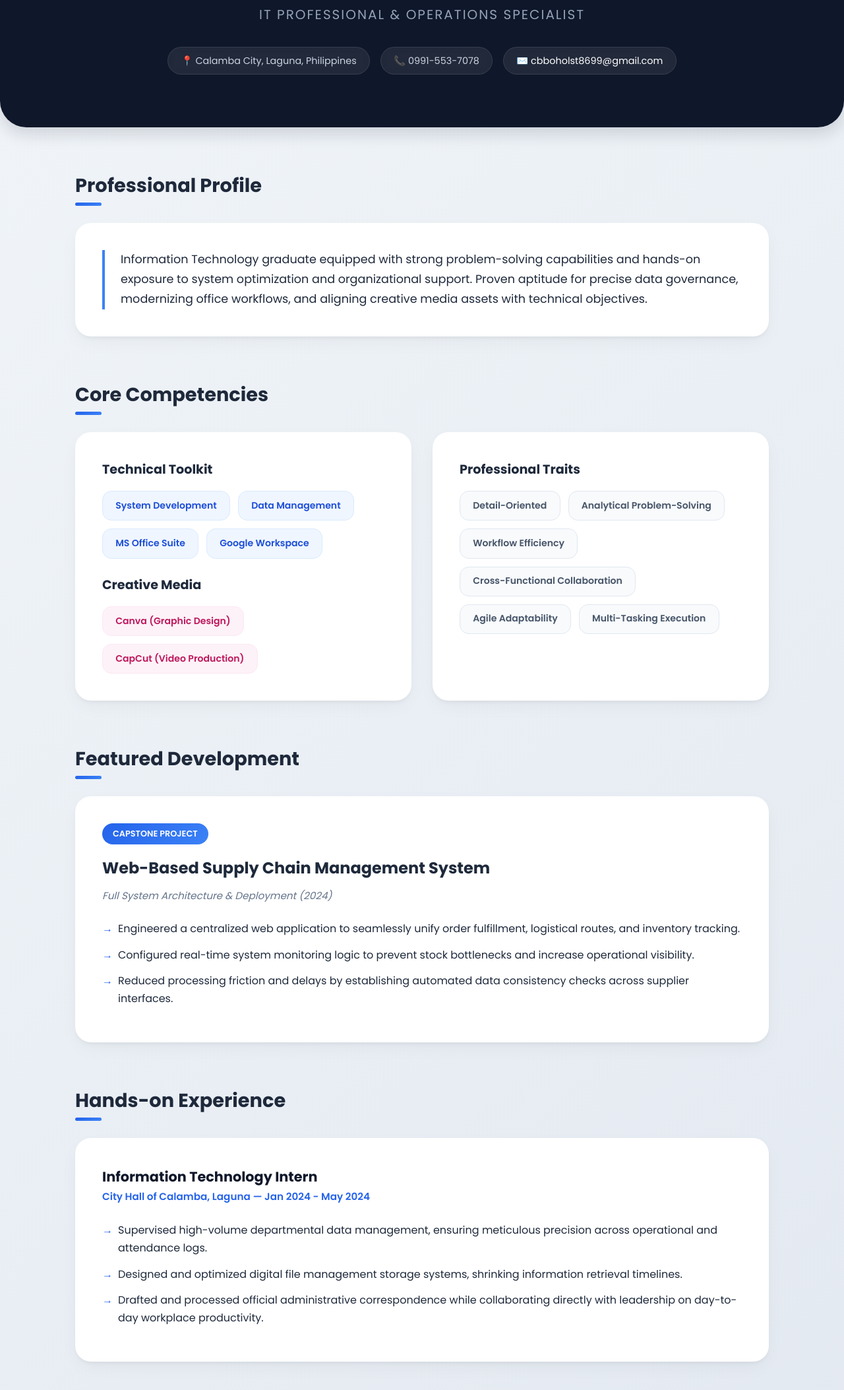
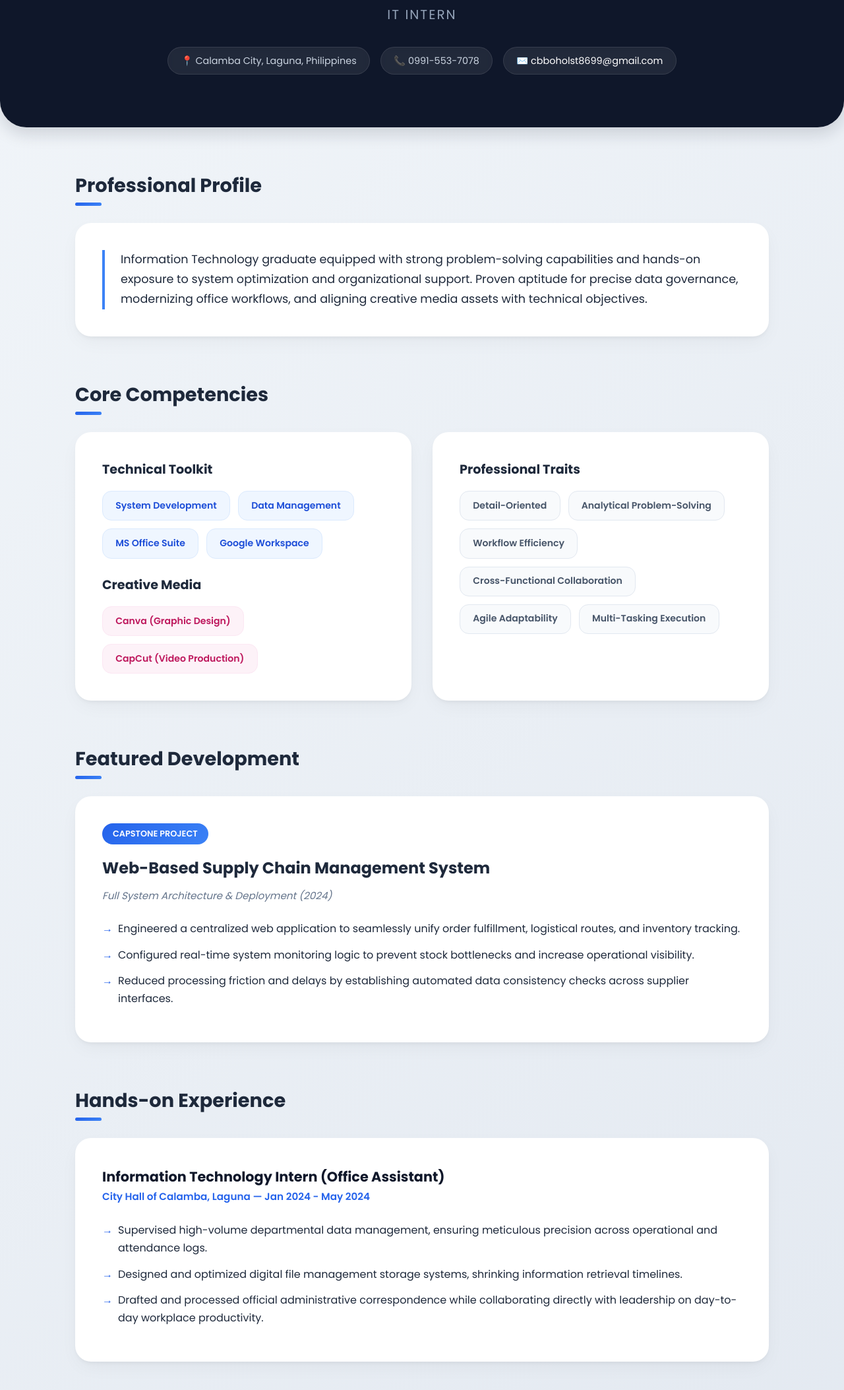
Before and after one commit to cbboholst/Portfolio, a plain HTML site: page index.html in a window 1280 px wide. Shown: the part 165-2272 px from the top of the page at 66% size. Drawn offline with Linux system fonts and the light colour scheme.

Commit message:
Update index.html

```diff
--- a/index.html
+++ b/index.html
@@ -3,7 +3,7 @@
 <head>
     <meta charset="UTF-8">
     <meta name="viewport" content="width=device-width, initial-scale=1.0">
-    <title>Charlene B. Boholst | IT Portfolio</title>
+    <title>Charlene B. Boholst | IT Intern Portfolio</title>
     <style>
         :root {
             --bg-gradient: linear-gradient(135deg, #f1f5f9 0%, #e2e8f0 100%);
@@ -283,7 +283,7 @@
     <header>
         <div class="header-content">
             <h1>Charlene B. Boholst</h1>
-            <p class="subtitle">IT Professional & Operations Specialist</p>
+            <p class="subtitle">IT Intern</p>
             <div class="contact-pills">
                 <div class="pill">📍 Calamba City, Laguna, Philippines</div>
                 <div class="pill">📞 0991-553-7078</div>
@@ -354,7 +354,7 @@
         <section>
             <h2 class="section-title">Hands-on Experience</h2>
             <div class="card timeline-item">
-                <h3>Information Technology Intern</h3>
+                <h3>Information Technology Intern (Office Assistant)</h3>
                 <p class="company-meta">City Hall of Calamba, Laguna — Jan 2024 - May 2024</p>
                 <ul class="project-list">
                     <li>Supervised high-volume departmental data management, ensuring meticulous precision across operational and attendance logs.</li>
```
